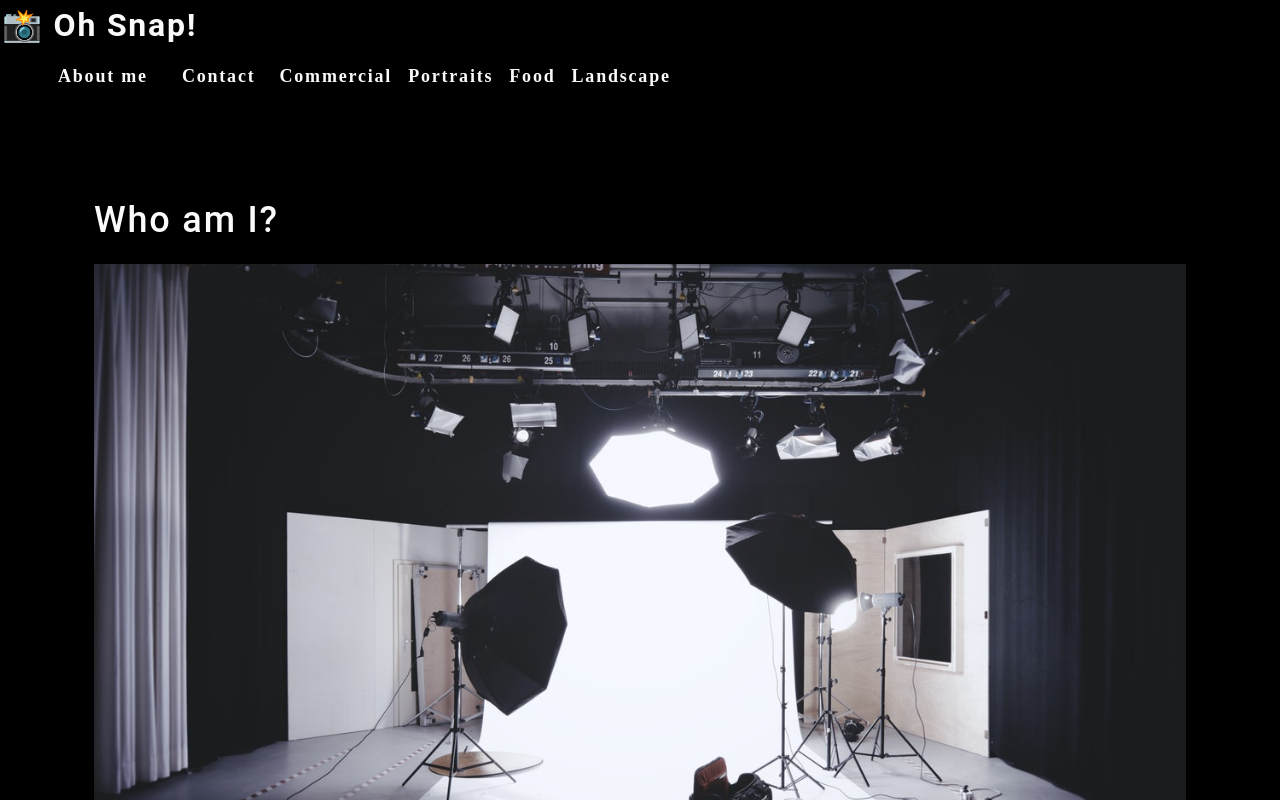
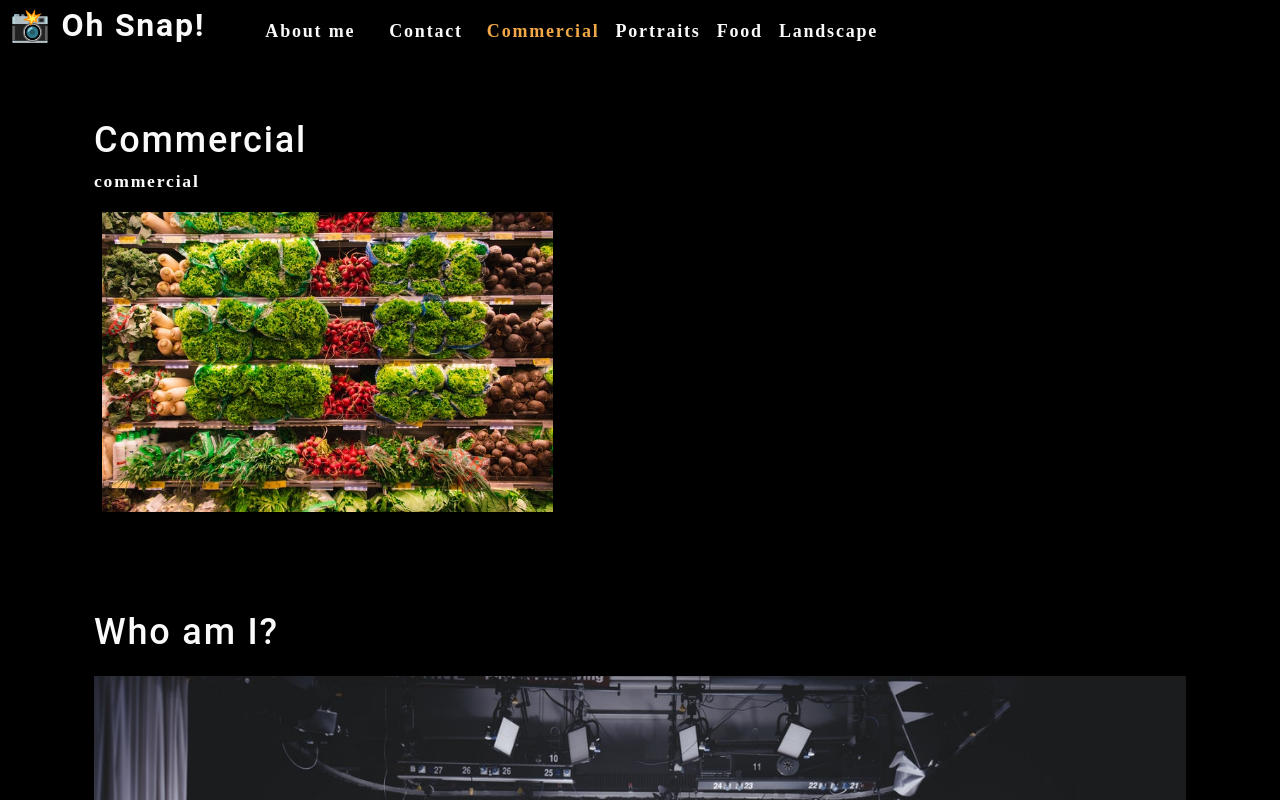
Before and after one commit to MickeyPhillips/photo-port, a React (Create React App) app: page / in a window 1280 px wide. Shown: the top 800 px of the page. Built offline with nearby package versions, Linux system fonts and the light colour scheme.

Commit message:
conditionally render gallery pages

```diff
--- a/src/App.js
+++ b/src/App.js
@@ -1,14 +1,33 @@
-import React from 'react';
+import React, { useState } from 'react';
 import Nav from './components/Nav';
 import About from './components/About';
-import './App.css';
+import Gallery from './components/Gallery';
 
 function App() {
+  const [categories] = useState([
+    {
+      name: 'commercial',
+      description: 'Photos of grocery stores, food trucks, and other commercial projects',
+    },
+    { name: 'portraits', description: 'Portraits of people in my life' },
+    { name: 'food', description: 'Delicious delicacies' },
+    { name: 'landscape', description: 'Fields, farmhouses, waterfalls, and the beauty of nature' },
+  ]);
+
+  const [currentCategory, setCurrentCategory] = useState(categories[0]);
+
   return (
     <div>
-      <Nav></Nav>
+      <Nav
+        categories={categories}
+        setCurrentCategory={setCurrentCategory}
+        currentCategory={currentCategory}
+      ></Nav>
       <main>
-        <About></About>
+        <div>
+          <Gallery></Gallery>
+          <About></About>
+        </div>
       </main>
     </div>
   );
--- /dev/null
+++ b/src/components/Gallery/index.js
@@ -0,0 +1,27 @@
+import React from "react";
+import { capitalizeFirstLetter } from '../../utils/helpers';
+import photo from "../../assets/small/commercial/0.jpg";
+
+function Gallery(props) {
+    const currentCategory = {
+        name: "commercial",
+        description:
+        "Photos of grocery stores, food trucks, and other commercial projects"
+    };
+
+    return (
+        <section>
+            <h1>{capitalizeFirstLetter(currentCategory.name)}</h1>
+            <p>{currentCategory.name}</p>
+            <div>
+                <img
+                    src={photo}
+                    alt="Commercial Example"
+                    className="img-thumbnail mx-1"
+                />
+            </div>
+        </section>
+    )
+}
+
+export default Gallery
--- a/src/components/Nav/index.js
+++ b/src/components/Nav/index.js
@@ -1,25 +1,19 @@
-import React from "react";
+import React, { useEffect } from "react";
 import { capitalizeFirstLetter } from "../../utils/helpers"
 
-function Nav() {
-    const categories = [
-        {
-          name: "commercial",
-          description:
-            "Photos of grocery stores, food trucks, and other commercial projects"
-        },
-        { name: "portraits", description: "Portraits of people in my life" },
-        { name: "food", description: "Delicious delicacies" },
-        {
-          name: "landscape",
-          description: "Fields, farmhouses, waterfalls, and the beauty of nature"
-        }
-    ];
-    function categorySelected(name){
-        console.log(`${name}`)
-    }
+function Nav(props) {
+    const {
+        categories = [],
+        setCurrentCategory,
+        currentCategory,
+    } = props;
+
+    useEffect(() => {
+        document.title = capitalizeFirstLetter(currentCategory.name);
+    }, [currentCategory]);
+
     return (
-        <header>
+        <header className="flex-row px-1">
             <h2>
                 <a data-testid="link" href="/">
                     <span role="img" aria-label="camera"> 📸</span> Oh Snap!
@@ -37,15 +31,19 @@
                             Contact
                         </span>
                     </li>
-                    {
-                        categories.map((category) => (
-                            <li className="mx-1" key={category.name} >
-                                <span onClick={() => { categorySelected(category.name); }}>
-                                    {capitalizeFirstLetter(category.name)}
-                                </span>
-                            </li>
-                        ))
-                    }
+                    {categories.map((category) => (
+                        <li className={`mx-1 ${
+                            currentCategory.name === category.name && 'navActive'
+                            }`} key={category.name}>
+                        <span
+                            onClick={() => {
+                            setCurrentCategory(category)
+                            }}
+                        >
+                            {capitalizeFirstLetter(category.name)}
+                        </span>
+                        </li>
+                    ))}
                 </ul>
             </nav>
         </header>
```
